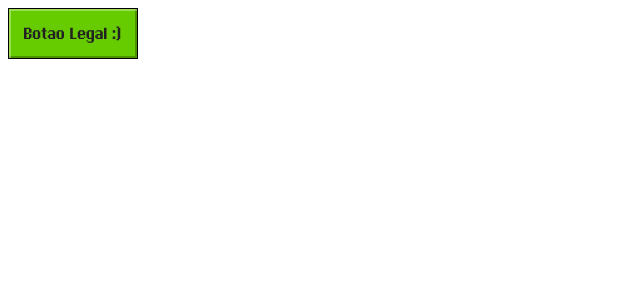
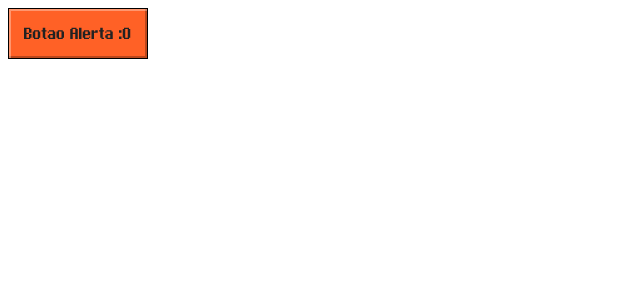
Before and after one commit to Pic-Design-Pattern/B-UI, a React (Vite) app: page / in a window 1280 px wide. Shown: the top 300 px of the page, without its empty margins (0-640 px from the left). Built offline with nearby package versions, Linux system fonts and the light colour scheme.

Commit message:
fix: correção no choose e else

```diff
--- a/src/main.tsx
+++ b/src/main.tsx
@@ -1,15 +1,20 @@
 import { StrictMode } from 'react'
 import { createRoot } from 'react-dom/client'
 import './index.css'
-import { Button } from '@B-UI/components'
+import { Button, Choose, If, Else } from '@B-UI/components'
 
 const App = () => {
   return (
-    <Button
-      color='green'
-      size='medium'
-      label='Botao Legal :)'
-    />
+    <>
+      <Choose>
+        <If condition={false}>
+          <Button color='green' size='medium' label='Botao Legal :)' />
+        </If>
+        <Else>
+          <Button color='orange' size='medium' label='Botao Alerta :O' />
+        </Else>
+      </Choose>
+    </>
   )
 }
 
--- a/ui/components/condidtional/choose/choose.tsx
+++ b/ui/components/condidtional/choose/choose.tsx
@@ -1,26 +1,35 @@
 type ChooseProps = {
-    children: Array<React.JSX.Element>
+    children: React.JSX.Element[];
 };
 
-const Choose = ({children}: ChooseProps) => {
-    const hasElse = children[0].type.name === "Else";
-    if (!children.length || !hasElse) {
-        throw new Error("Choose component must have an { Else } component");
+const validateChooseComponent = (ifElementsLenght: number, elseElementsLenght: number) => {
+    if (ifElementsLenght != 1) {
+        throw new Error(`There is a inconsistence in [If] components present in [Choose]. Choose component only supports 1 If element inside of it, you have: ${ifElementsLenght}`);
     }
+    if (elseElementsLenght != 1) {
+        throw new Error(`There is a inconsistence in [Else] components present in [Choose]. Choose component only supports 1 Else element inside of it, you have: ${elseElementsLenght}`);
+    }
+}
+
+const Choose = ({ children }: ChooseProps) => {
+    const ifElements = children.filter(child => child.type.name == "If").length;
+    const elseElements = children.filter(child => child.type.name == "Else").length;
+
+    validateChooseComponent(ifElements, elseElements);
 
     return children.filter(child => {
-        const isIfComponent: boolean = child.type.name === "If";
-        const isElseComponent: boolean = child.type.name === "Else";
-        const condition: boolean = child.props.condition;
+        //Component Types
+        const isIfComponent = child.type.name == "If";
+        const isElseComponent = child.type.name == "Else";
 
-        if (isIfComponent && child.props.condition) {
-            return <>{children}</>;
-        };
+        //Components Conditions
+        const isIfConditionTrue = isIfComponent && child.props.condition;
+        const isIfConditionFalse = isElseComponent && !child.props.condition;
 
-        if (isElseComponent && !child.props.condition) {
-            return <>{children}</>;
-        }
+        //Returns
+        if (isIfConditionTrue) return <>{children}</>;
+        if (isIfConditionFalse) return <>{children}</>;
     }).at(0);
-}
+};
 
-export { Choose };
+export {Choose};
--- a/ui/components/condidtional/else/else.tsx
+++ b/ui/components/condidtional/else/else.tsx
@@ -1,7 +1,11 @@
-type ChildrenType = React.PropsWithChildren;
+import { ReactNode } from "react";
 
-const Else = (children: ChildrenType) => {
-    return <>{children}</>;
+type ElseProps = {
+    children: ReactNode
+};
+
+const Else = ({children}: ElseProps) => {
+    return <>{children}</>
 }
 
 export { Else };
```
